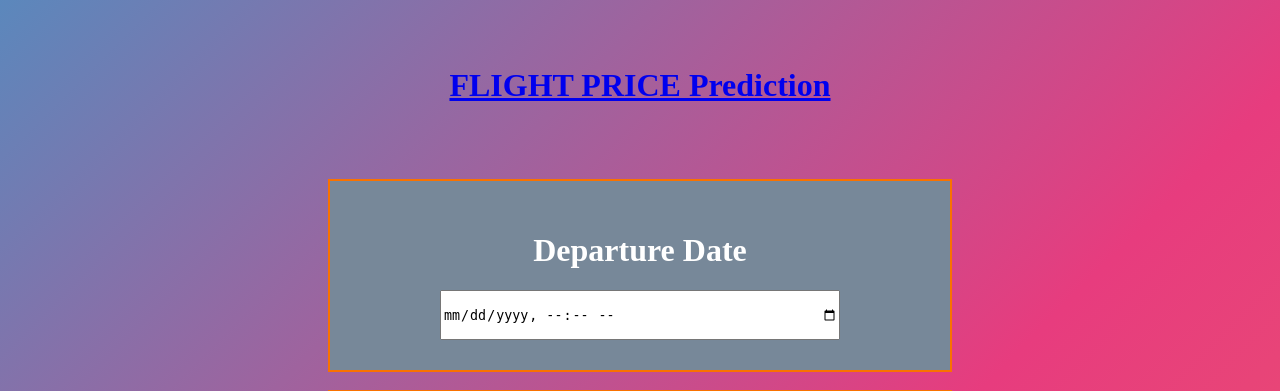
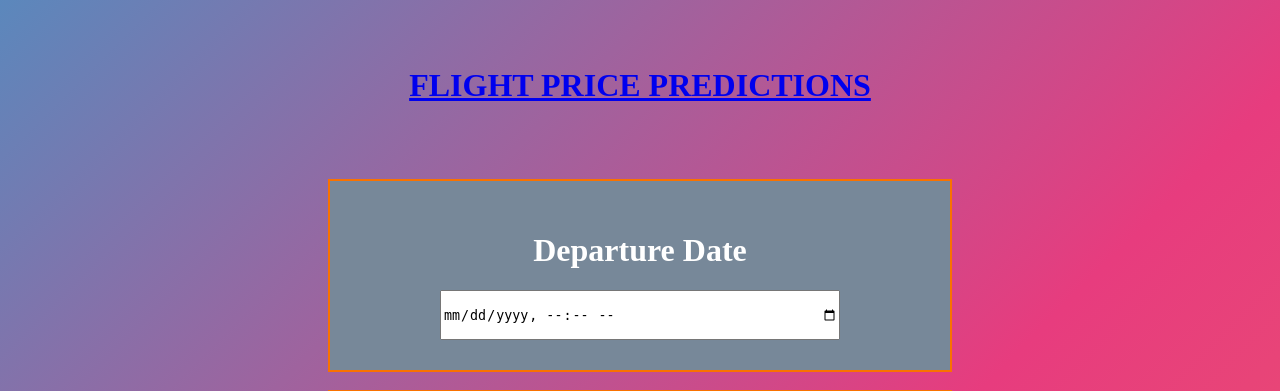
Before and after one commit to nickthakre/Flight_Price-Prediction, a Flask app: page / in a window 1280 px wide. Shown: the top 391 px of the page. Run offline with Flask 2, Linux system fonts and the light colour scheme; parts of the project's set-up code (start-up, migrations or seed data) failed here and were passed over.

Commit message:
Update home.html

```diff
--- a/templates/home.html
+++ b/templates/home.html
@@ -245,7 +245,7 @@
 <body>
     <div class="container-fluid">
         <div class="navbar-header">
-           <a class="navbar-brand" href="/"><h1>FLIGHT PRICE Prediction</h1></a>
+           <a class="navbar-brand" href="/"><h1>FLIGHT PRICE PREDICTIONS</h1></a>
         </div>
     </div>
 
```
